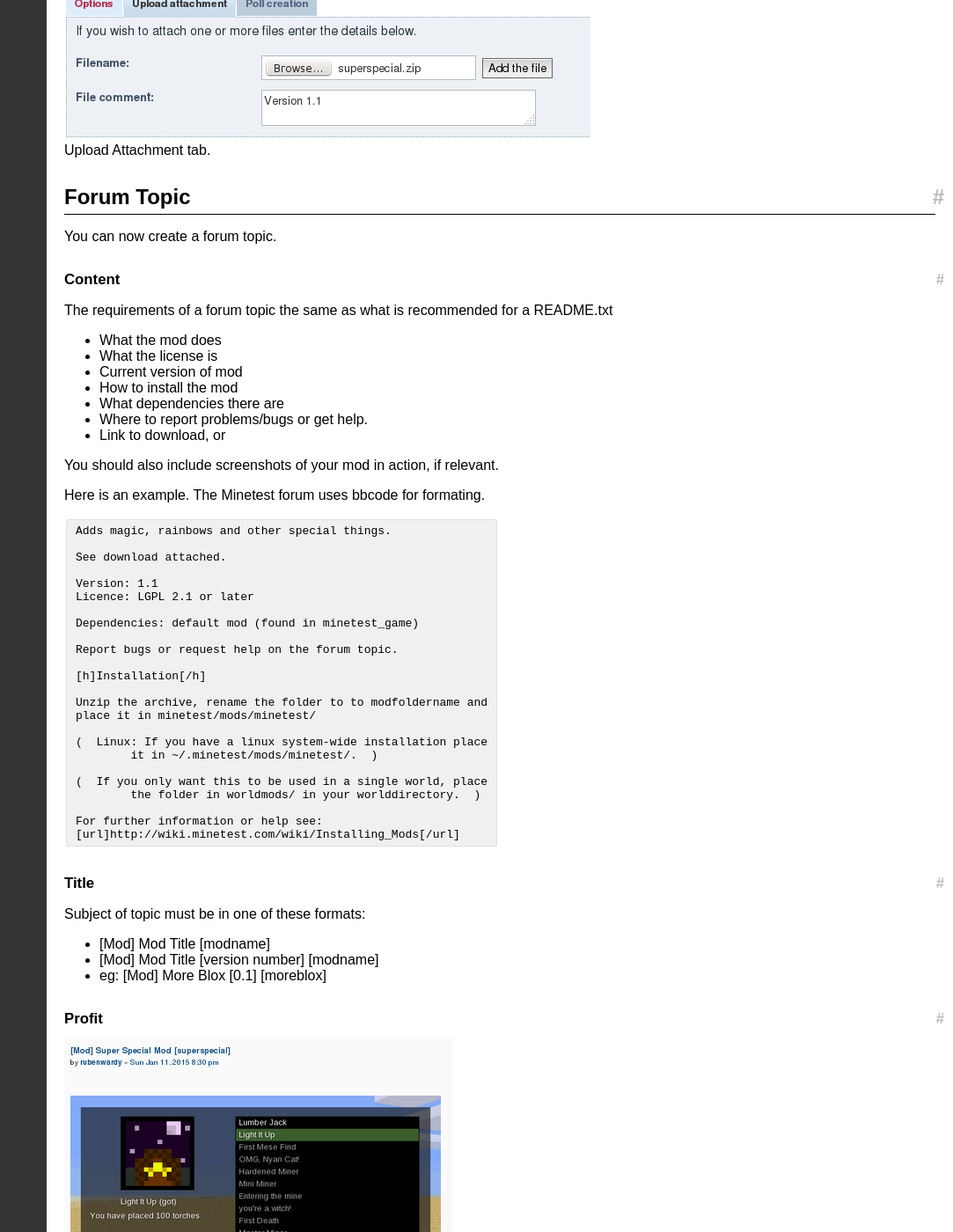
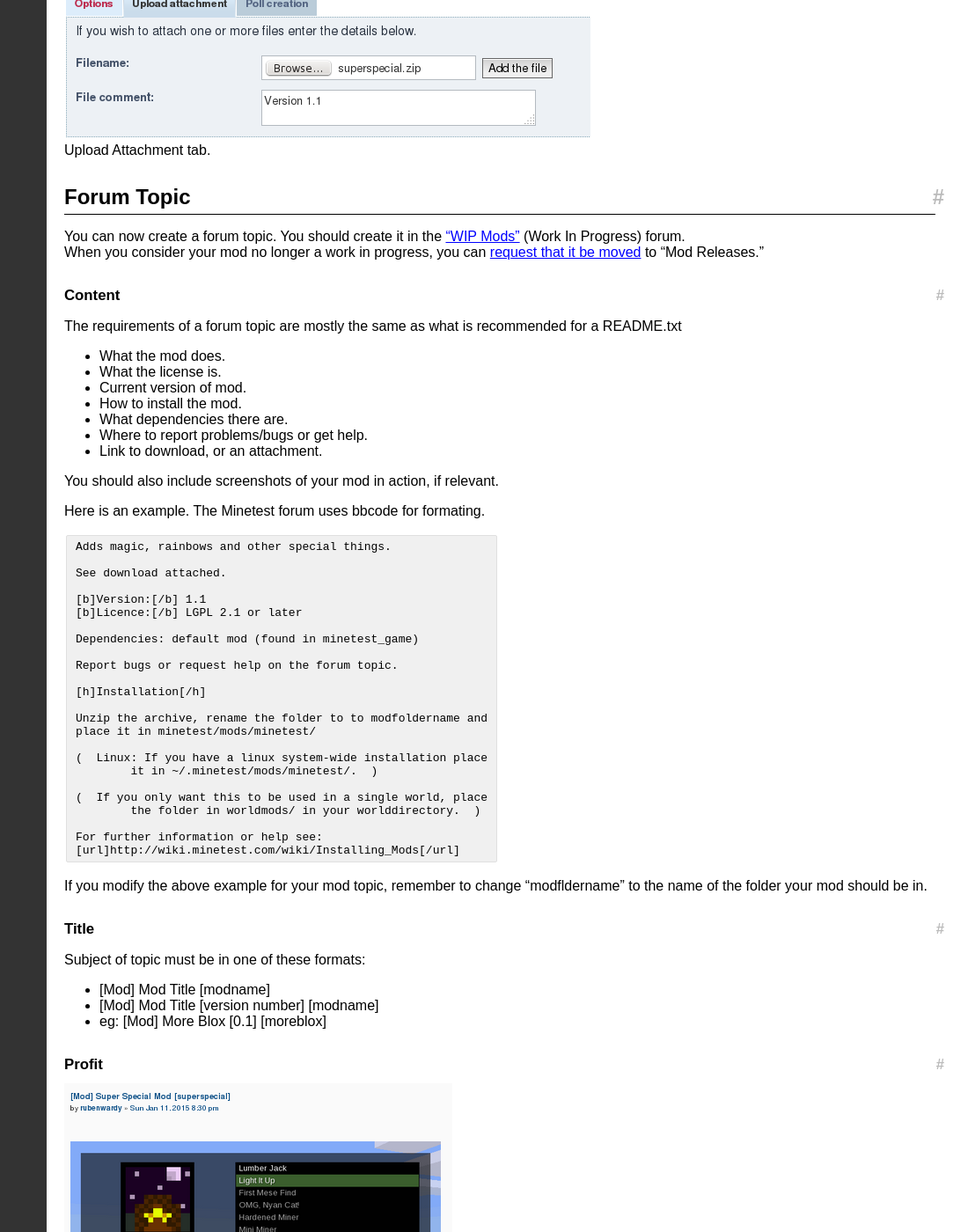
Before and after one commit to rubenwardy/minetest_modding_book, a Jekyll site: the page built from chapters/releasing.md, in a window 1280 px wide and 1400 px high, scrolled down 2941 px. Shown: the whole window at 88% size, without its empty margins (197-1280 px from the left). Built offline with Jekyll 4.4.1, drawn with Linux system fonts in a browser that asks for light colours; nearby versions of some CDN libraries; some of the changed text lies outside the part shown.

Commit message:
Releasing: fixes, clarifications

```diff
--- a/chapters/releasing.md
+++ b/chapters/releasing.md
@@ -40,7 +40,6 @@
 * Your copyright notice must be kept.
 
 Add this copyright notice to your README.txt, or as a new file called LICENSE.txt
-
 
 	License for Code
 	----------------
@@ -186,19 +185,24 @@
 Forum Topic
 -----------
 
-You can now create a forum topic.
+You can now create a forum topic. You should create it in
+the ["WIP Mods"](https://forum.minetest.net/viewforum.php?f=9) (Work In Progress)
+forum.\\
+When you consider your mod no longer a work in progress, you can
+[request that it be moved](https://forum.minetest.net/viewtopic.php?f=11&t=10418)
+to "Mod Releases."
 
 ### Content
 
-The requirements of a forum topic the same as what is recommended for a README.txt
+The requirements of a forum topic are mostly the same as what is recommended for a README.txt
 
-* What the mod does
-* What the license is
-* Current version of mod
-* How to install the mod
-* What dependencies there are
+* What the mod does.
+* What the license is.
+* Current version of mod.
+* How to install the mod.
+* What dependencies there are.
 * Where to report problems/bugs or get help.
-* Link to download, or
+* Link to download, or an attachment.
 
 You should also include screenshots of your mod in action, if relevant.
 
@@ -230,6 +234,10 @@
 	For further information or help see:
 	[url]http://wiki.minetest.com/wiki/Installing_Mods[/url]
 
+If you modify the above example for your mod topic, remember to
+change "modfldername" to the name of the folder your mod should be
+in.
+
 ### Title
 
 Subject of topic must be in one of these formats:
```
Also changed, not shown: other parts of chapters/releasing.md (+3 -3 lines).
